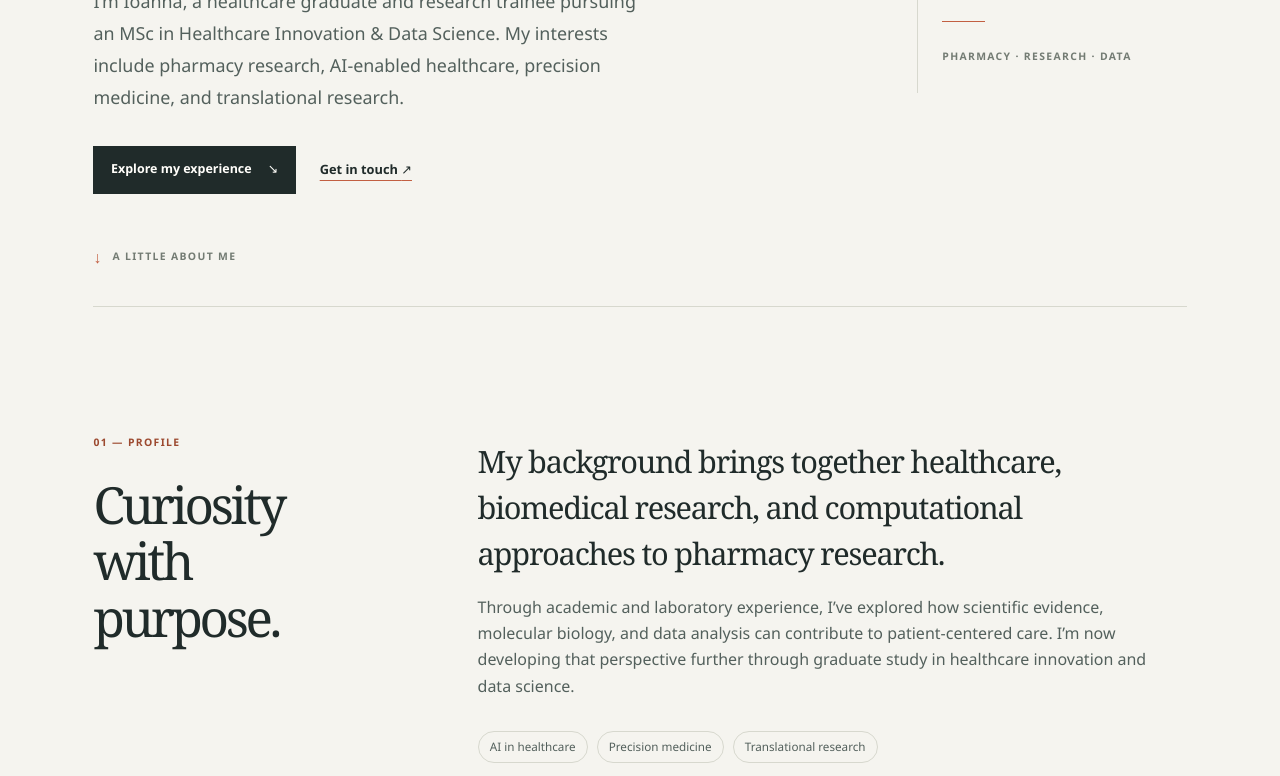
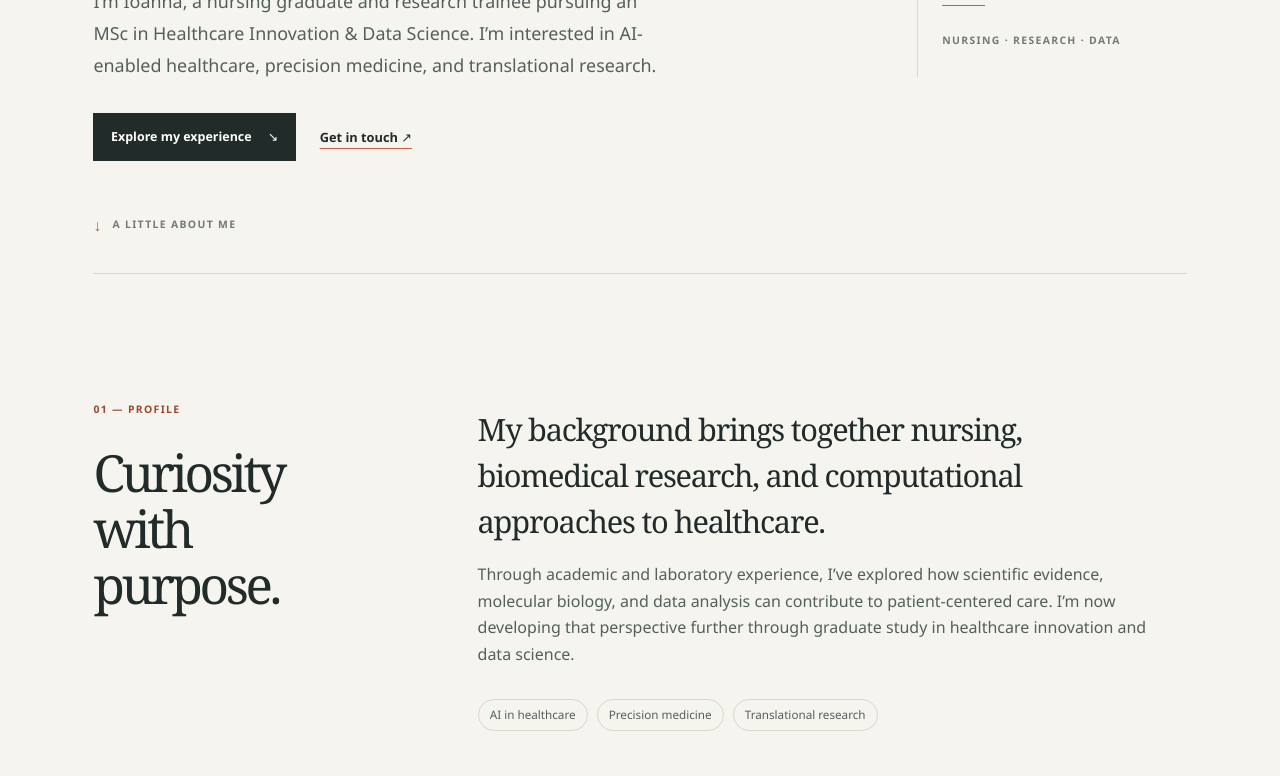
Before and after one commit to imouchlidi/Mouchlidi_Ioanna, a plain HTML site: page site/index.html in a window 1280 px wide. Shown: the part 521-1297 px from the top of the page. Drawn offline with Linux system fonts and the light colour scheme.

Commit message:
Restore original nursing profile wording
Co-authored-by: Copilot <223556219+Copilot@users.noreply.github.com>

```diff
--- a/site/index.html
+++ b/site/index.html
@@ -5,7 +5,7 @@
     <meta name="viewport" content="width=device-width, initial-scale=1">
     <meta
       name="description"
-      content="Ioanna Mouchlidi — healthcare graduate pursuing healthcare innovation and data science, with experience in molecular biology and computational pharmacology."
+      content="Ioanna Mouchlidi — nursing graduate pursuing healthcare innovation and data science, with experience in molecular biology and computational pharmacology."
     >
     <meta name="theme-color" content="#f5f4ef">
     <title>Ioanna Mouchlidi | Healthcare &amp; Research</title>
@@ -33,9 +33,9 @@
           <p class="eyebrow"><span class="status-dot" aria-hidden="true"></span> Lyon, France</p>
           <h1 id="hero-title">Where healthcare meets <span>innovation.</span></h1>
           <p class="hero-intro">
-            I’m Ioanna, a healthcare graduate and research trainee pursuing an MSc in
-            Healthcare Innovation &amp; Data Science. My interests include pharmacy
-            research, AI-enabled healthcare, precision medicine, and translational research.
+            I’m Ioanna, a nursing graduate and research trainee pursuing an MSc in
+            Healthcare Innovation &amp; Data Science. I’m interested in AI-enabled
+            healthcare, precision medicine, and translational research.
           </p>
           <div class="hero-actions">
             <a class="button button-primary" href="#experience">Explore my experience <span aria-hidden="true">↘</span></a>
@@ -46,7 +46,7 @@
           <span class="note-index">01 / FOCUS</span>
           <p>Connecting clinical understanding with research and emerging health technologies.</p>
           <div class="note-rule" aria-hidden="true"></div>
-          <span class="note-caption">PHARMACY · RESEARCH · DATA</span>
+          <span class="note-caption">NURSING · RESEARCH · DATA</span>
         </aside>
         <a class="scroll-cue" href="#about"><span aria-hidden="true">↓</span> A LITTLE ABOUT ME</a>
       </section>
@@ -58,8 +58,8 @@
         </div>
         <div class="section-content about-content">
           <p class="lead">
-            My background brings together healthcare, biomedical research, and
-            computational approaches to pharmacy research.
+            My background brings together nursing, biomedical research, and
+            computational approaches to healthcare.
           </p>
           <p>
             Through academic and laboratory experience, I’ve explored how
```
